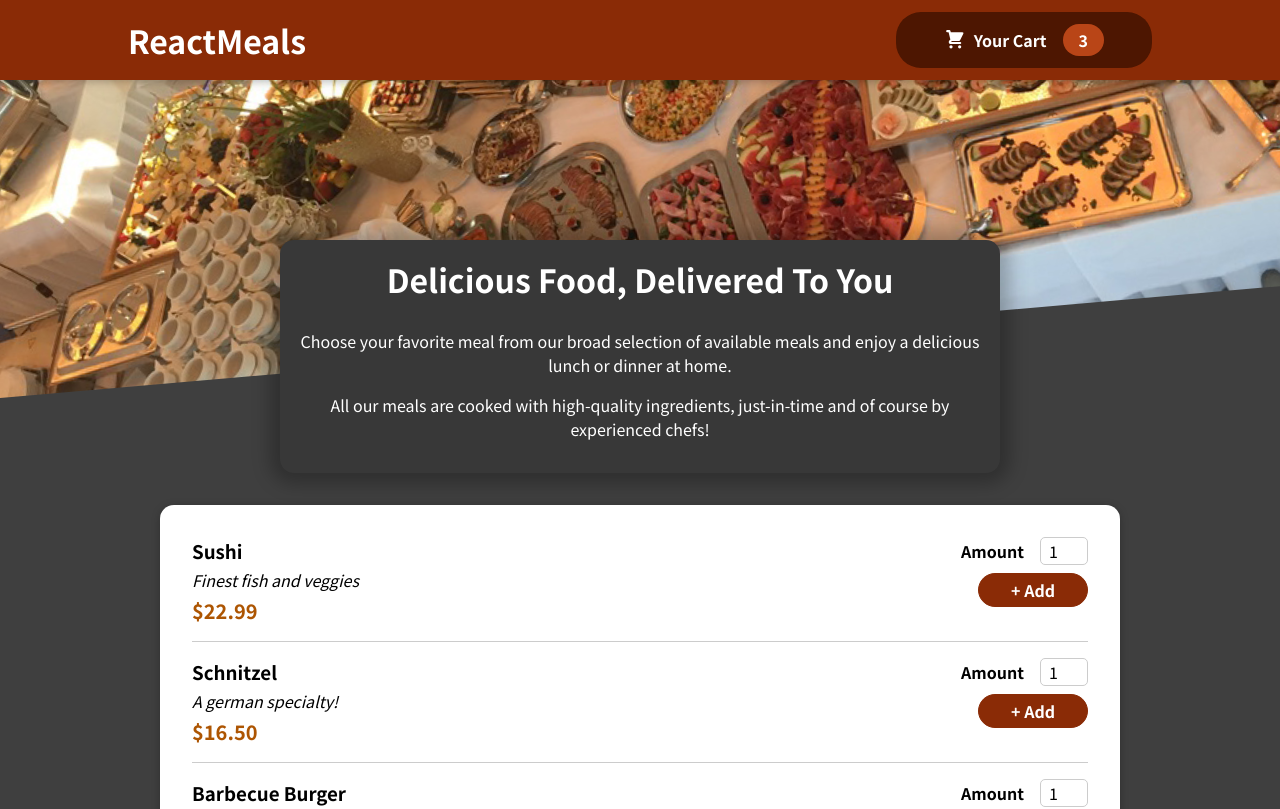
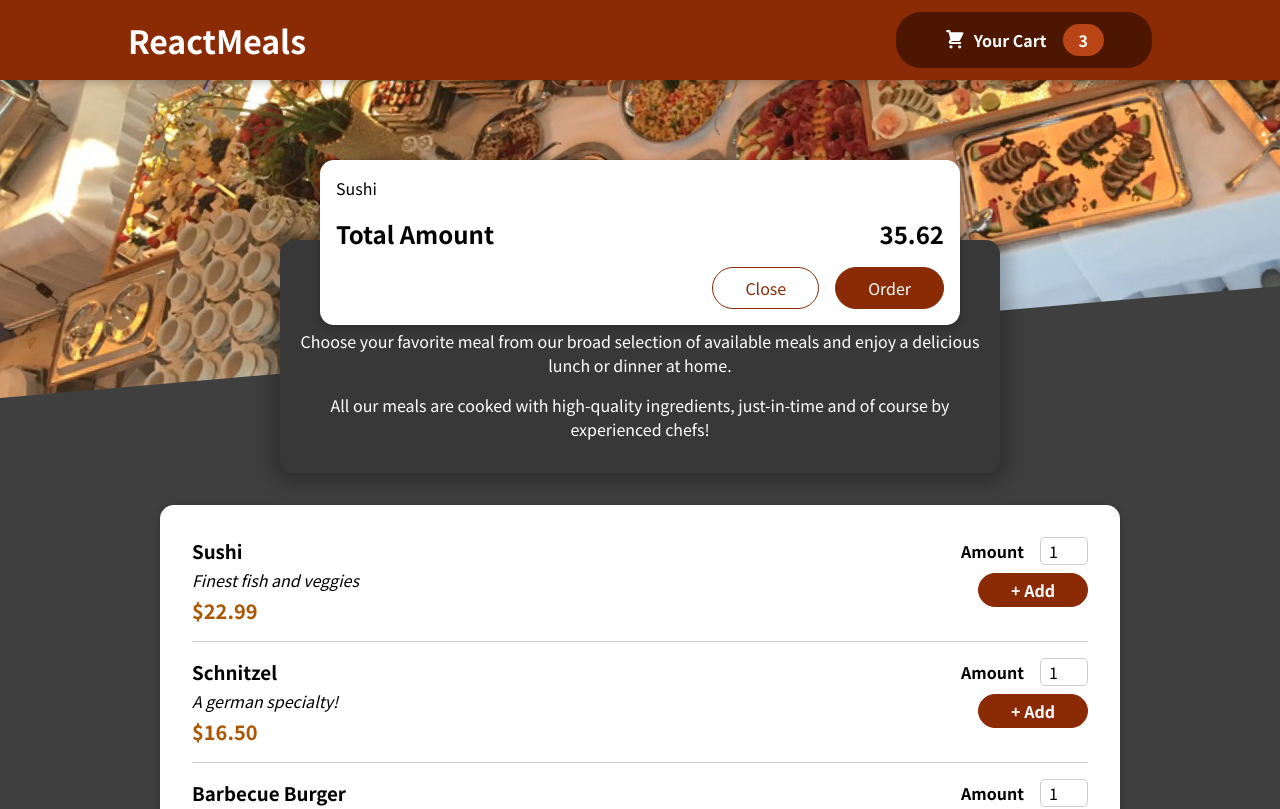
Before and after one commit to YevaMV/React-Food-Order-App, a React (Create React App) app: page / in a window 1280 px wide. Shown: the top 809 px of the page. Built offline with nearby package versions, Linux system fonts and the light colour scheme.

Commit message:
added a Modal via a React Portal

```diff
--- a/public/index.html
+++ b/public/index.html
@@ -28,6 +28,7 @@
   </head>
   <body>
     <noscript>You need to enable JavaScript to run this app.</noscript>
+    <div id="overlays"></div>
     <div id="root"></div>
     <!--
       This HTML file is a template.
--- a/src/App.js
+++ b/src/App.js
@@ -1,10 +1,12 @@
 import { Fragment } from 'react';
 import Header from './components/Layout/Header';
 import Meals from './components/Meals/Meals';
+import Cart from './components/Card/Cart';
 
 function App() {
   return (
     <Fragment>
+      <Cart />
       <Header />
       <main>
         <Meals />
--- a/src/components/Card/Cart.js
+++ b/src/components/Card/Cart.js
@@ -1,3 +1,4 @@
+import Modal from '../UI/Modal';
 import classes from './Cart.module.css';
 
 function Cart(props) {
@@ -9,7 +10,7 @@
     </ul>
   );
   return (
-    <div>
+    <Modal>
       {cartItems}
       <div className={classes.total}>
         <span>Total Amount</span>
@@ -19,7 +20,7 @@
         <button className={classes['button--alt']}>Close</button>
         <button className={classes.button}>Order</button>
       </div>
-    </div>
+    </Modal>
   );
 }
 
--- /dev/null
+++ b/src/components/UI/Modal.js
@@ -0,0 +1,29 @@
+import { Fragment } from 'react';
+import ReactDom from 'react-dom';
+import classes from './Modal.module.css';
+
+function Backdrop(props) {
+  return <div className={classes.Backdrop} />;
+}
+function ModalOverlay(props) {
+  return (
+    <div className={classes.modal}>
+      <div className={classes.content}>{props.children}</div>
+    </div>
+  );
+}
+
+const portalElement = document.getElementById('overlays');
+function Modal(props) {
+  return (
+    <Fragment>
+      {ReactDom.createPortal(<Backdrop />, portalElement)}
+      {ReactDom.createPortal(
+        <ModalOverlay>{props.children}</ModalOverlay>,
+        portalElement
+      )}
+    </Fragment>
+  );
+}
+
+export default Modal;
--- /dev/null
+++ b/src/components/UI/Modal.module.css
@@ -0,0 +1,40 @@
+.backdrop {
+  position: fixed;
+  top: 0;
+  left: 0;
+  width: 100%;
+  height: 100vh;
+  z-index: 20;
+  background-color: rgba(0, 0, 0, 0.75);
+}
+
+.modal {
+  position: fixed;
+  top: 20vh;
+  left: 5%;
+  width: 90%;
+  background-color: white;
+  padding: 1rem;
+  border-radius: 14px;
+  box-shadow: 0 2px 8px rgba(0, 0, 0, 0.25);
+  z-index: 30;
+  animation: slide-down 300ms ease-out forwards;
+}
+
+@media (min-width: 768px) {
+  .modal {
+    width: 40rem;
+    left: calc(50% - 20rem);
+  }
+}
+
+@keyframes slide-down {
+  from {
+    opacity: 0;
+    transform: translateY(-3rem);
+  }
+  to {
+    opacity: 1;
+    transform: translateY(0);
+  }
+}
```
